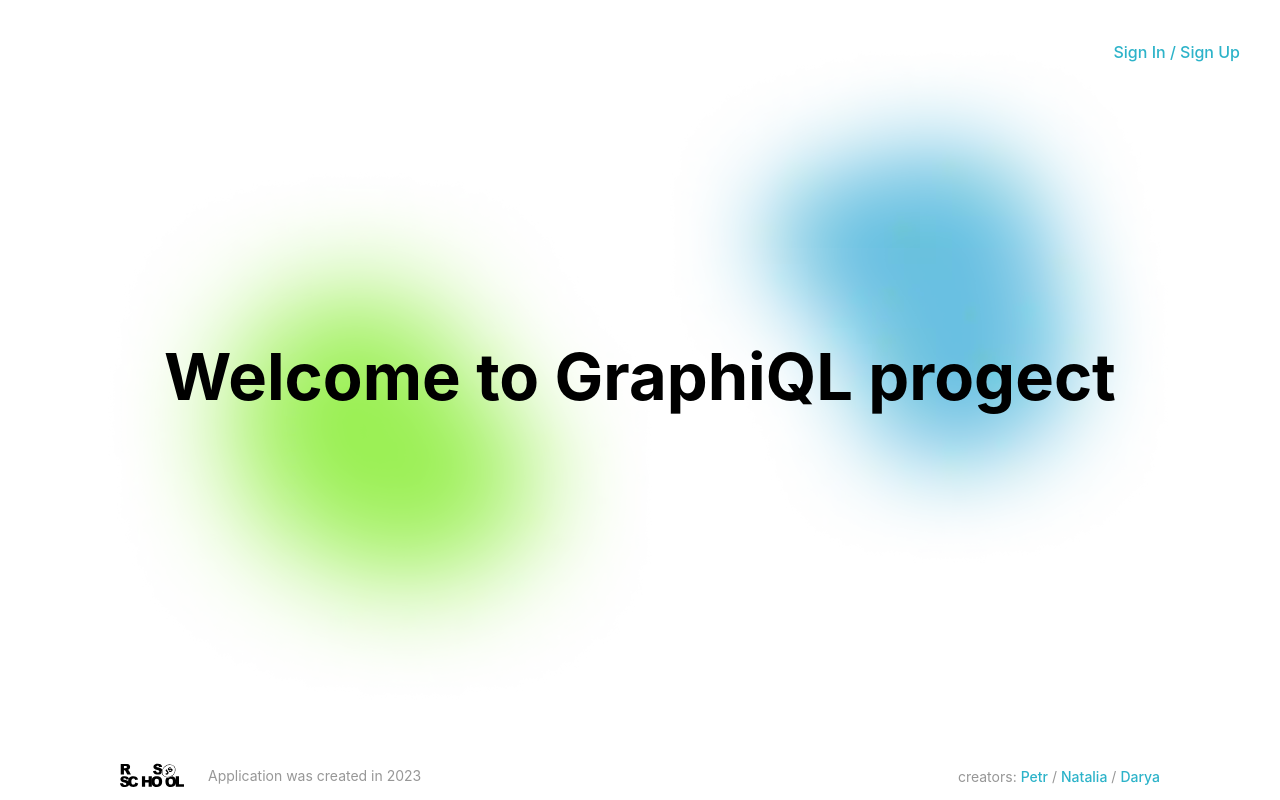
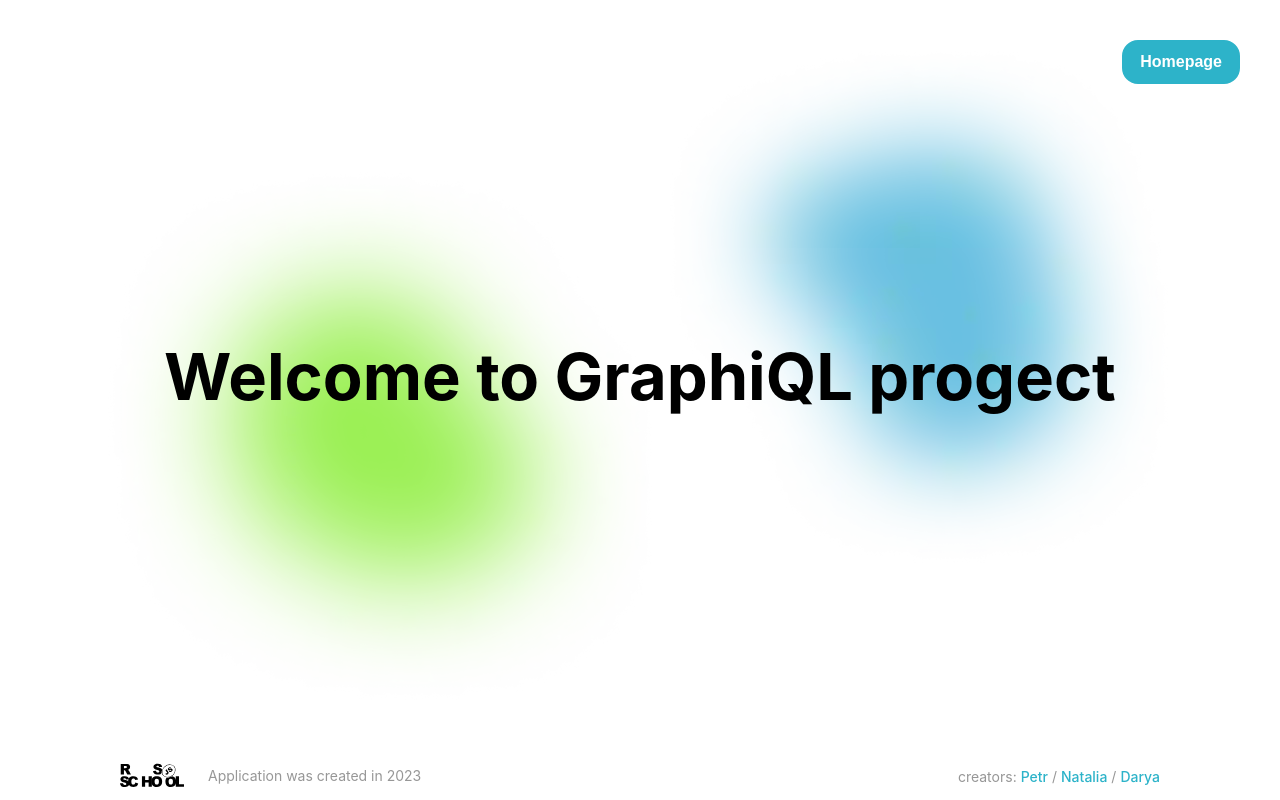
Before and after one commit to petro1909/graphiql-app, a React (Vite) app: page / in a window 1280 px wide. Built offline with nearby package versions, Linux system fonts and the light colour scheme.

Commit message:
feat: translation

```diff
--- a/lang/en.json
+++ b/lang/en.json
@@ -9,5 +9,7 @@
   "pageNotExist": "Page you're looking for doesn't exist",
   "pageMissing": "Page missing",
   "backToHomepage": "Back to Homepage",
-  "Homepage" : "Homepage"
+  "Homepage" : "Homepage",
+  "LogIn" : "Sign In / Sign Up",
+  "Welcome" : "Welcome to GraphiQL progect"
 }
--- a/lang/ru.json
+++ b/lang/ru.json
@@ -9,5 +9,7 @@
   "pageNotExist": "Страница, которую вы ищете, не существует",
   "pageMissing": "Страница отсутствует",
   "backToHomepage": "Вернуться на главную страницу",
-  "Homepage" : "Главная страница"
+  "Homepage" : "Главная страница",
+  "LogIn" : "Войти / Зарегистрироваться",
+  "Welcome" : "Добро пожаловать в проект GraphiQL"
 }
--- a/src/pages/welcome/welcome.tsx
+++ b/src/pages/welcome/welcome.tsx
@@ -15,15 +15,15 @@ export const Welcome: React.FC = () => {
   return (
     <section className={classes.welcome}>
       <div className={classes.wrapperInfo}>
-        <div className={classes.bigText}>Welcome to GraphiQL progect</div>
+        <div className={classes.bigText}>{language.strings.Welcome}</div>
 
         <div className={classes.actionWrapper}>
-          {!isAuth ? (
+          {isAuth ? (
             <CustomNavLink to={HOME_URL}>
               <Button>{language.strings.Homepage}</Button>
             </CustomNavLink>
           ) : (
-            <CustomNavLink to={AUTH_URL}>Sign In / Sign Up</CustomNavLink>
+            <CustomNavLink to={AUTH_URL}>{language.strings.LogIn}</CustomNavLink>
           )}
         </div>
       </div>
```
